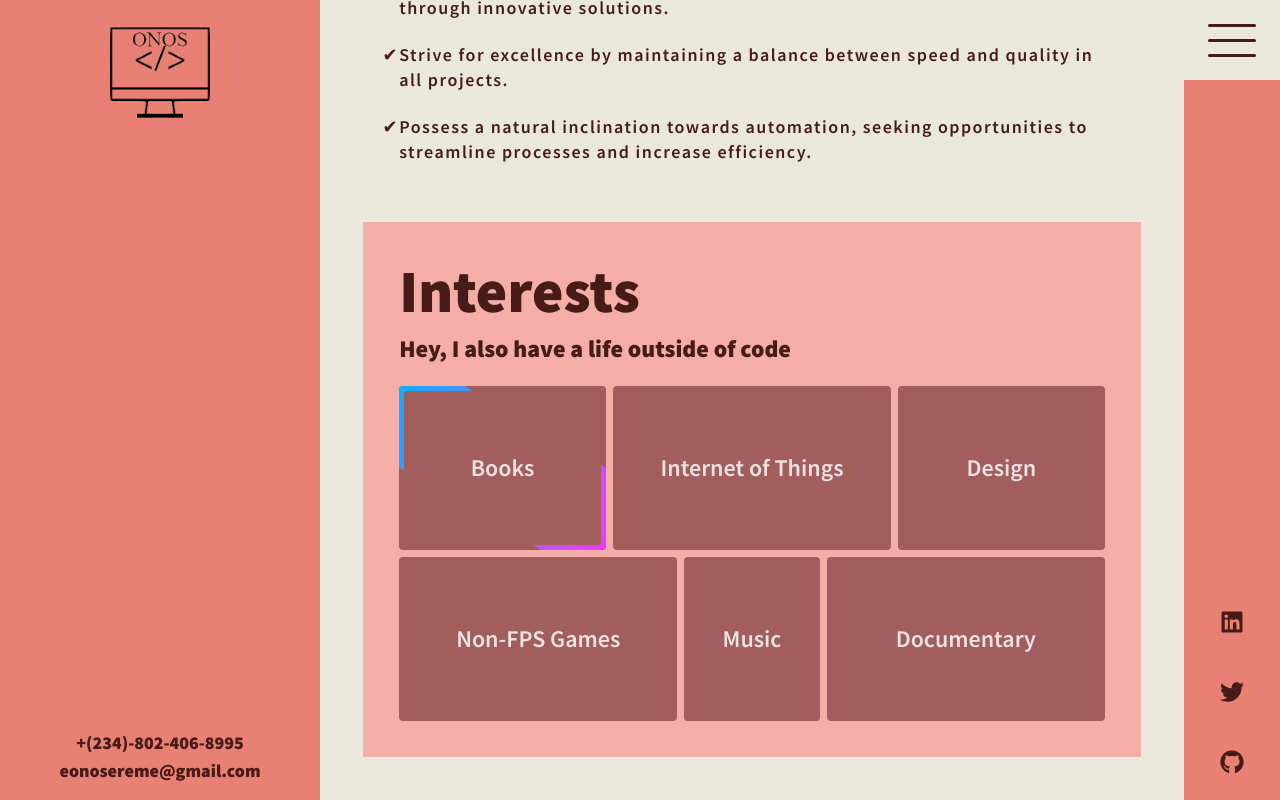
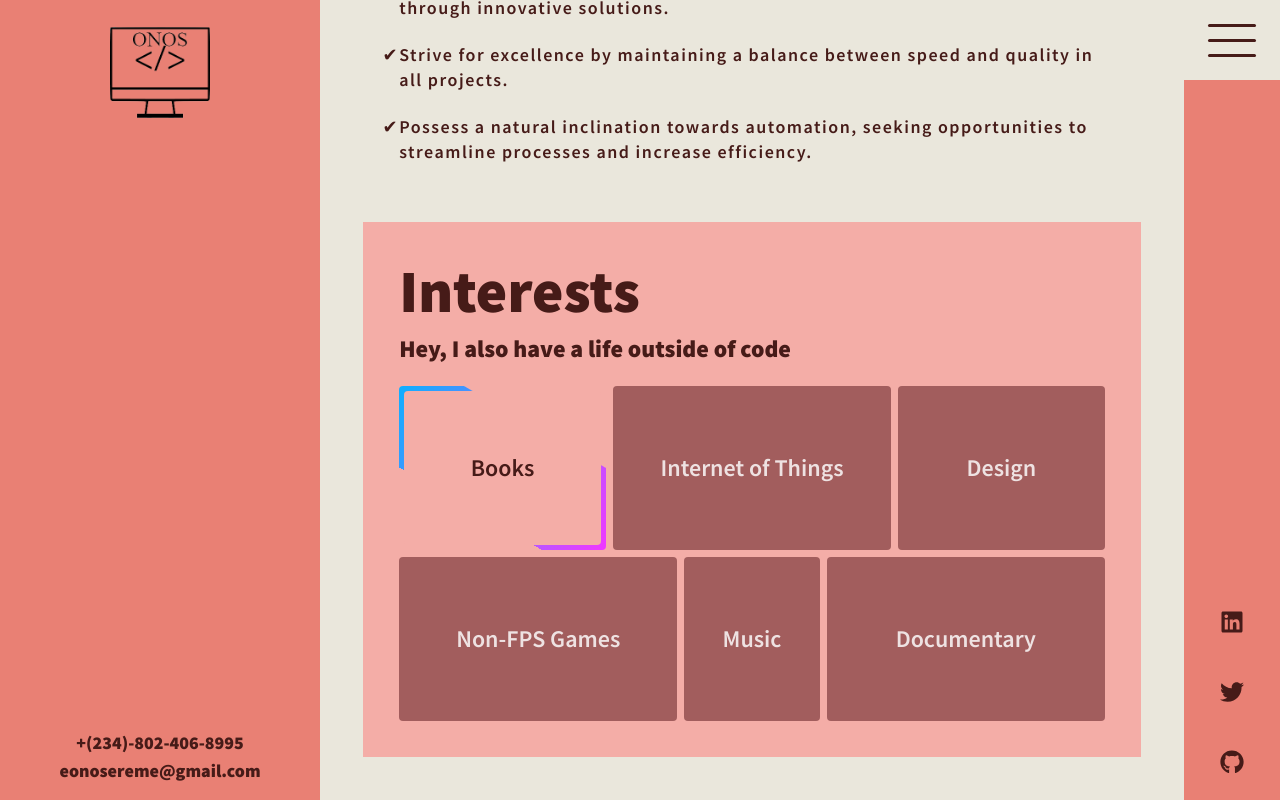
Before and after one commit to onoseremejohn/portfolio, a React (Vite) app: page /profile in a window 1280 px wide. In both pictures the pointer is over the element "Books". Shown: the part 2476-3276 px from the top of the page. Built offline with nearby package versions, Linux system fonts and the light colour scheme.

Commit message:
interest grid

```diff
--- a/src/css/mobile.css
+++ b/src/css/mobile.css
@@ -357,7 +357,7 @@ ul.experiences > li > h3 {
   );
   height: 180%;
   animation: rotBGimg 3s linear infinite;
-  transition: all 0.2s linear;
+  /* transition: var(--mainTransition); */
 }
 
 @keyframes rotBGimg {
@@ -372,9 +372,13 @@ ul.experiences > li > h3 {
 .interest-grid-el:first-child::after {
   content: "";
   position: absolute;
-  background: rgb(162, 93, 93);
+  background-color: rgb(162, 93, 93);
   inset: 5px;
   border-radius: var(--mainBorderRadius);
+}
+
+.interest-grid-el:first-child:hover::after {
+  background-color: #f4ada7;
 }
 
 .interest-grid-el {
@@ -384,10 +388,10 @@ ul.experiences > li > h3 {
   text-align: center;
   place-items: center;
   border-radius: var(--mainBorderRadius);
-  transition: var(--mainTransition);
+  /* transition: var(--mainTransition); */
 }
 
-.interest-grid-el:hover:not(:first-child) {
+.interest-grid-el:hover {
   background-color: transparent;
   color: var(--clr-seconddark);
 }
```
